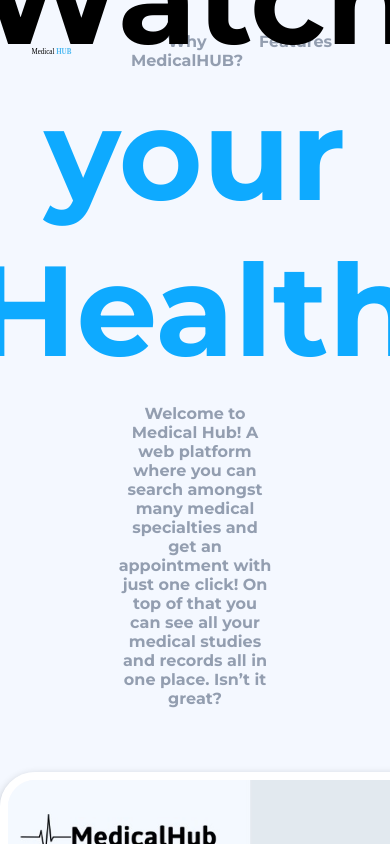
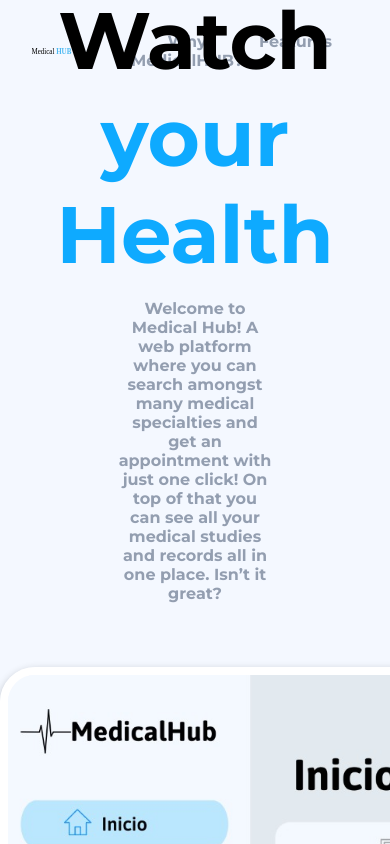
Before and after one commit to matiascalvar/medical-hub-pf, a React (Create React App) app in the folder client/: page / in a window 390 px wide. Shown: the top 844 px of the page. Built offline with nearby package versions, Linux system fonts and the light colour scheme; no server answers.

Commit message:
media query added to avoid overlap on title

```diff
--- a/client/src/components/Landing/Main.module.css
+++ b/client/src/components/Landing/Main.module.css
@@ -81,3 +81,9 @@ p {
     transform: scale3d(1, 1, 1);
   }
 }
+
+@media (max-width: 992px) {
+  .container .text h1 {
+    font-size: 5rem;
+  }
+}
```
